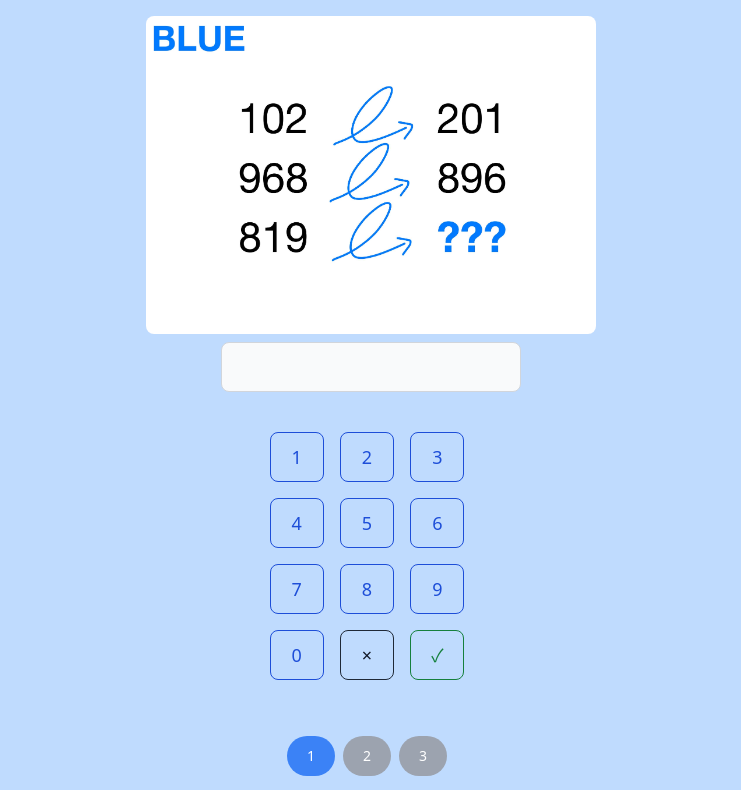
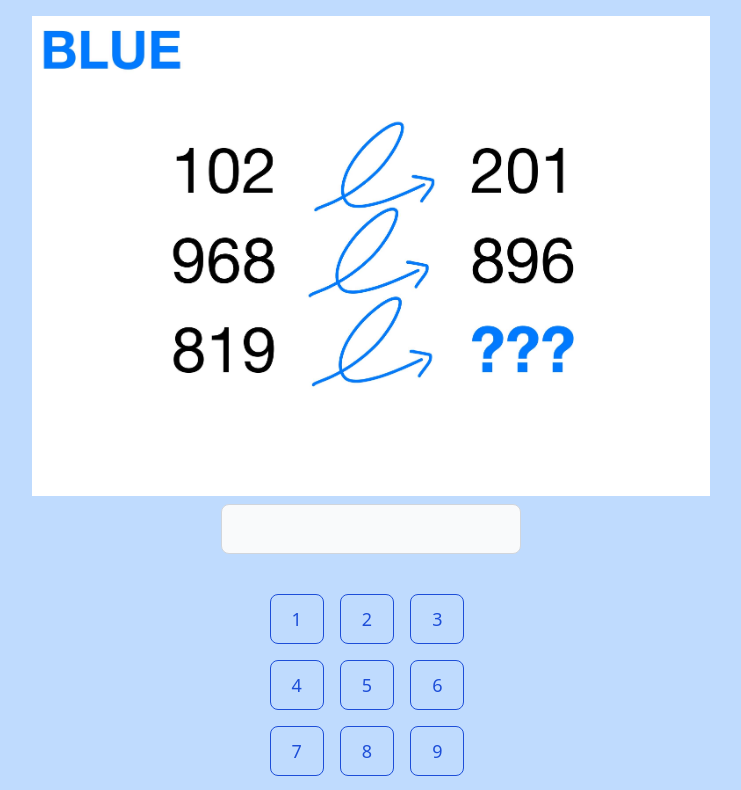
Before and after one commit to tokotoko9981/colors, a Next.js app: page /question in a window 1280 px wide. Shown: the top 790 px of the page, without its empty margins (269-1010 px from the left). Built offline with nearby package versions, Linux system fonts and the light colour scheme.

Commit message:
fix question image size

```diff
--- a/src/components/Question.js
+++ b/src/components/Question.js
@@ -1,14 +1,15 @@
+// src/app/components/Question.js
 import Image from "next/image";
 
 const Question = ({ image }) => {
   return (
-    <div className="flex flex-col items-center">
+    <div className="flex justify-center items-center w-full h-full max-h-[60vh]">
       <Image
         src={image}
         alt="問題の画像"
-        width={450}
+        width={300}
         height={300}
-        className="rounded-lg"
+        className="object-contain h-full max-h-[60vh] w-auto"
       />
     </div>
   );
```
